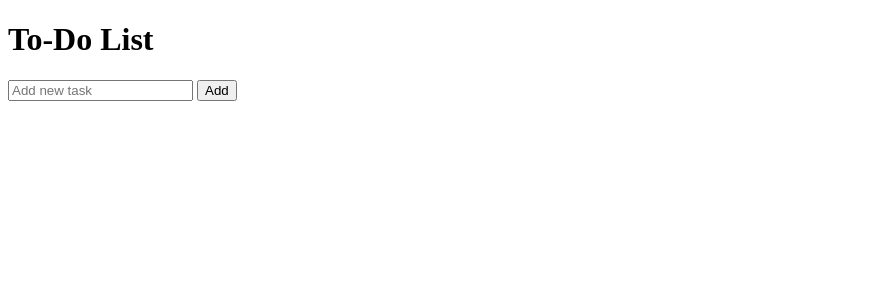
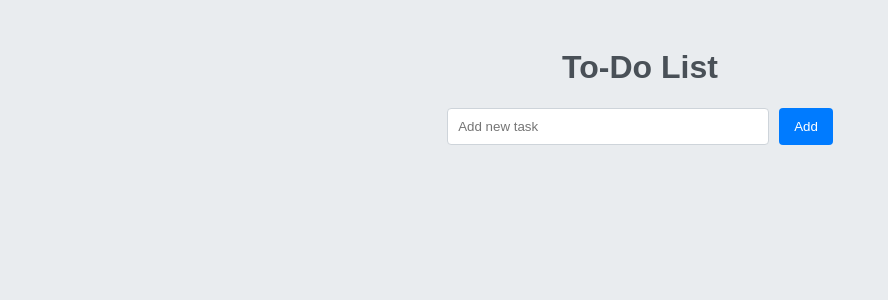
Before and after one commit to alyssongleyson/my-flask-app, a Flask app: page / in a window 1280 px wide. Shown: the top 300 px of the page, without its empty margins (0-888 px from the left). Run offline with Flask 3, Linux system fonts and the light colour scheme.

Commit message:
Template change

```diff
--- a/templates/index.html
+++ b/templates/index.html
@@ -4,6 +4,77 @@
     <meta charset="UTF-8">
     <meta name="viewport" content="width=device-width, initial-scale=1.0">
     <title>To-Do List</title>
+    <link rel="stylesheet" href="https://cdnjs.cloudflare.com/ajax/libs/font-awesome/6.0.0-beta3/css/all.min.css" />
+    <style>
+        body {
+            font-family: Arial, sans-serif;
+            background-color: #e9ecef;
+            color: #333;
+            padding: 20px;
+        }
+        h1 {
+            text-align: center;
+            color: #495057;
+        }
+        form {
+            display: flex;
+            justify-content: center;
+            margin-bottom: 20px;
+        }
+        input[type="text"] {
+            padding: 10px;
+            width: 300px;
+            border: 1px solid #ced4da;
+            border-radius: 4px;
+            margin-right: 10px;
+        }
+        button {
+            padding: 10px 15px;
+            border: none;
+            background-color: #007bff;
+            color: white;
+            border-radius: 4px;
+            cursor: pointer;
+            transition: background-color 0.3s;
+        }
+        button:hover {
+            background-color: #0056b3;
+        }
+        ul {
+            list-style-type: none;
+            padding: 0;
+        }
+        li {
+            background: white;
+            margin: 10px 0;
+            padding: 15px;
+            border-radius: 4px;
+            display: flex;
+            justify-content: space-between;
+            align-items: center;
+            box-shadow: 0 2px 4px rgba(0,0,0,0.1);
+        }
+        .edit-form {
+            display: flex;
+            align-items: center;
+        }
+        .edit-form input {
+            margin-right: 10px;
+            width: auto;
+        }
+        .delete-button {
+            background-color: #dc3545;
+            border: none;
+            color: white;
+            padding: 5px 10px;
+            border-radius: 4px;
+            cursor: pointer;
+            transition: background-color 0.3s;
+        }
+        .delete-button:hover {
+            background-color: #c82333;
+        }
+    </style>
 </head>
 <body>
     <h1>To-Do List</h1>
@@ -14,13 +85,17 @@
     <ul>
         {% for task in tasks %}
             <li>
-		{{ task.title }}
-		<form method="POST" action="/update/{{ task.id }}">
-			<input type="text" name="title" placeholder="Edit task" required>
-			<buttun type="submit">Edit</button>
-		</form>
-		<a href="/delete/{{ task.id }}">Remove</a>
-	    </li>
+                <span>{{ task.title }}</span>
+                <div class="edit-form">
+                    <form method="POST" action="/update/{{ task.id }}">
+                        <input type="text" name="title" placeholder="Edit task" required>
+                        <button type="submit">Edit</button>
+                    </form>
+                    <form method="POST" action="/delete/{{ task.id }}">
+                        <button type="submit" class="delete-button">Remove</button>
+                    </form>
+                </div>
+            </li>
         {% endfor %}
     </ul>
 </body>
```
